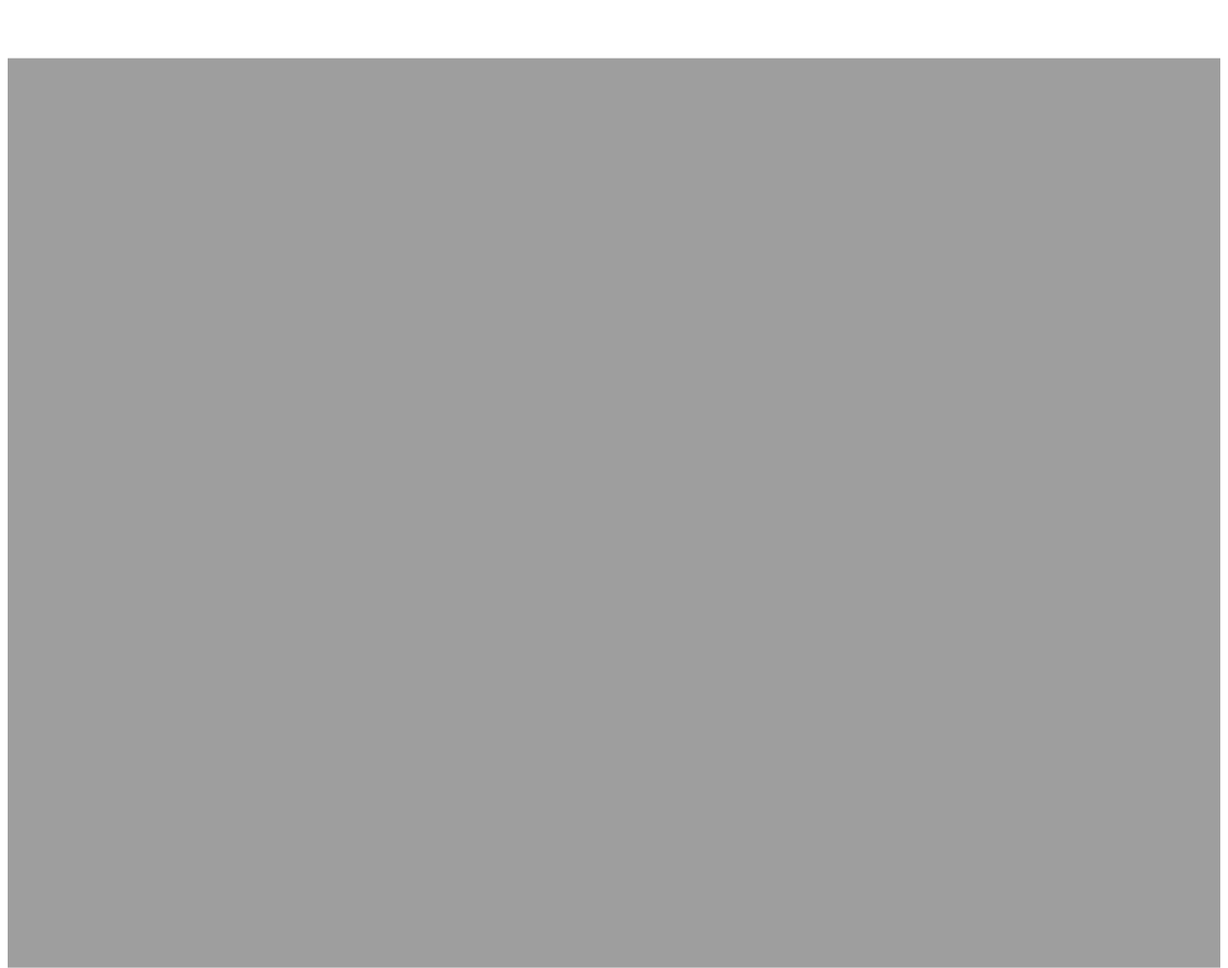
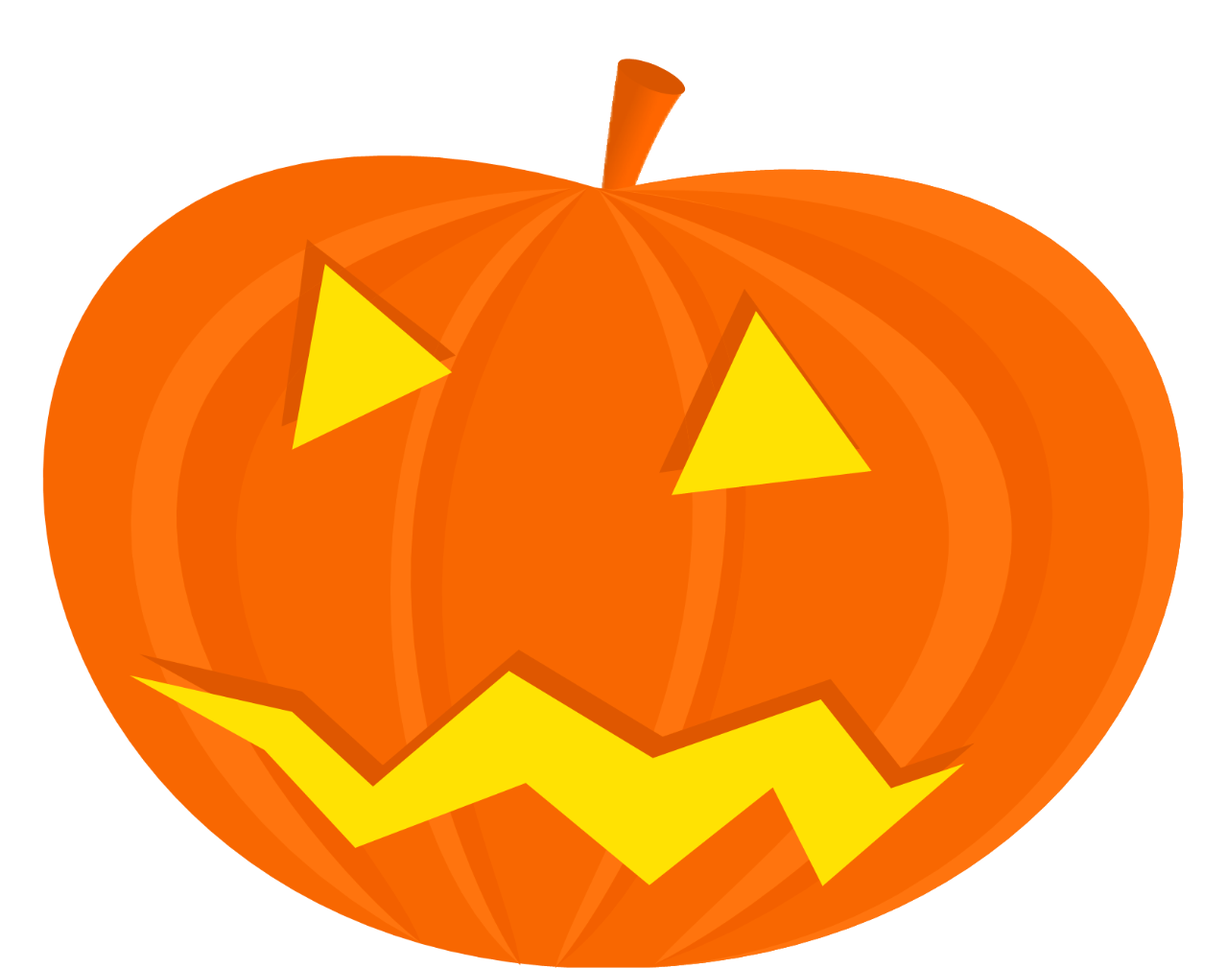
Before and after one commit to astalwick/astalwick.github.io, a plain HTML site: page bugs/firefox-svg/index.html in a window 1280 px wide. Shown: the whole page at 96% size. Drawn offline with Linux system fonts and the light colour scheme.

Commit message:
Missing filename

```diff
--- a/bugs/firefox-svg/index.html
+++ b/bugs/firefox-svg/index.html
@@ -5,7 +5,7 @@
     <defs>
       <filter id="pumpkin-filter">
         <feImage  x="0" y="0" width="3"
-          height="2.5" xlink:href="https://astalwick.github.io/bugs/firefox-svg"></feImage>
+          height="2.5" xlink:href="https://astalwick.github.io/bugs/firefox-svg/mostly-amazing-pumpkin.png"></feImage>
       </filter>
     </defs>
     <rect filter="url(#pumpkin-filter)" width="3"
```
